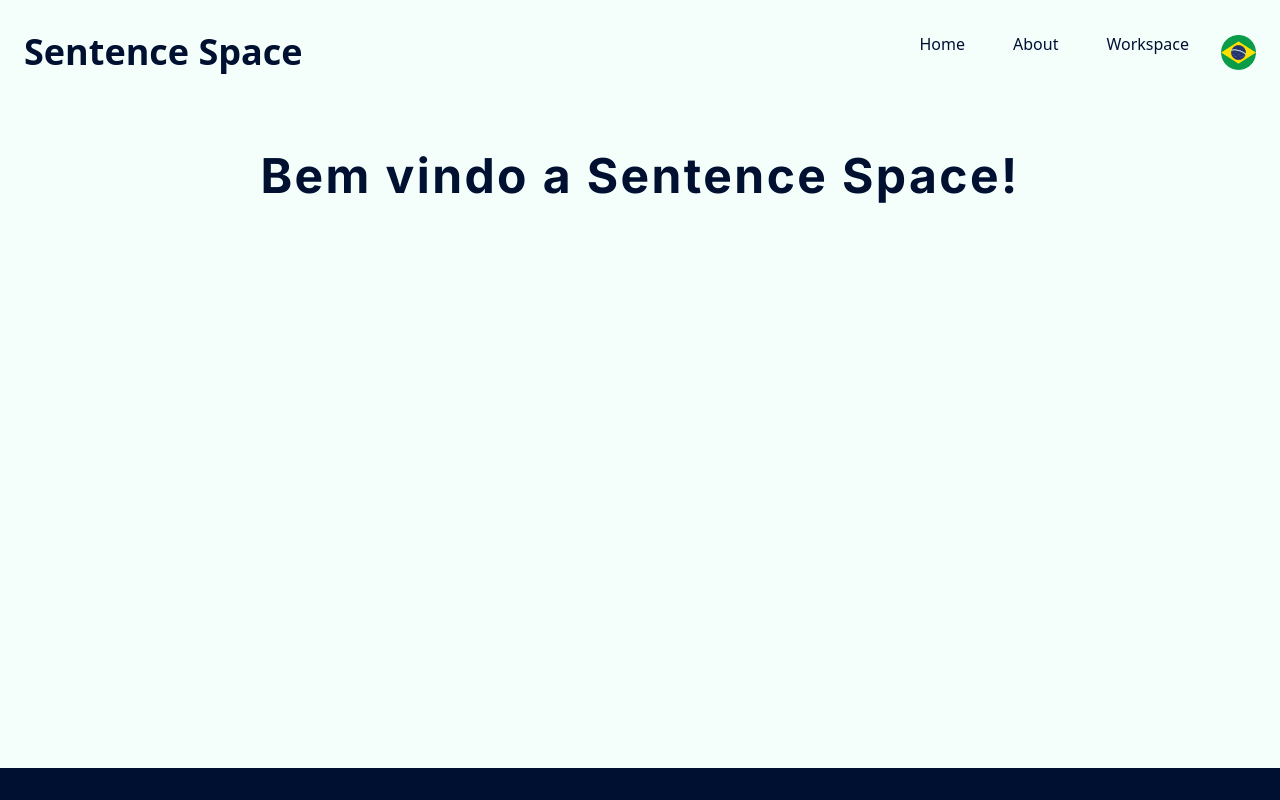
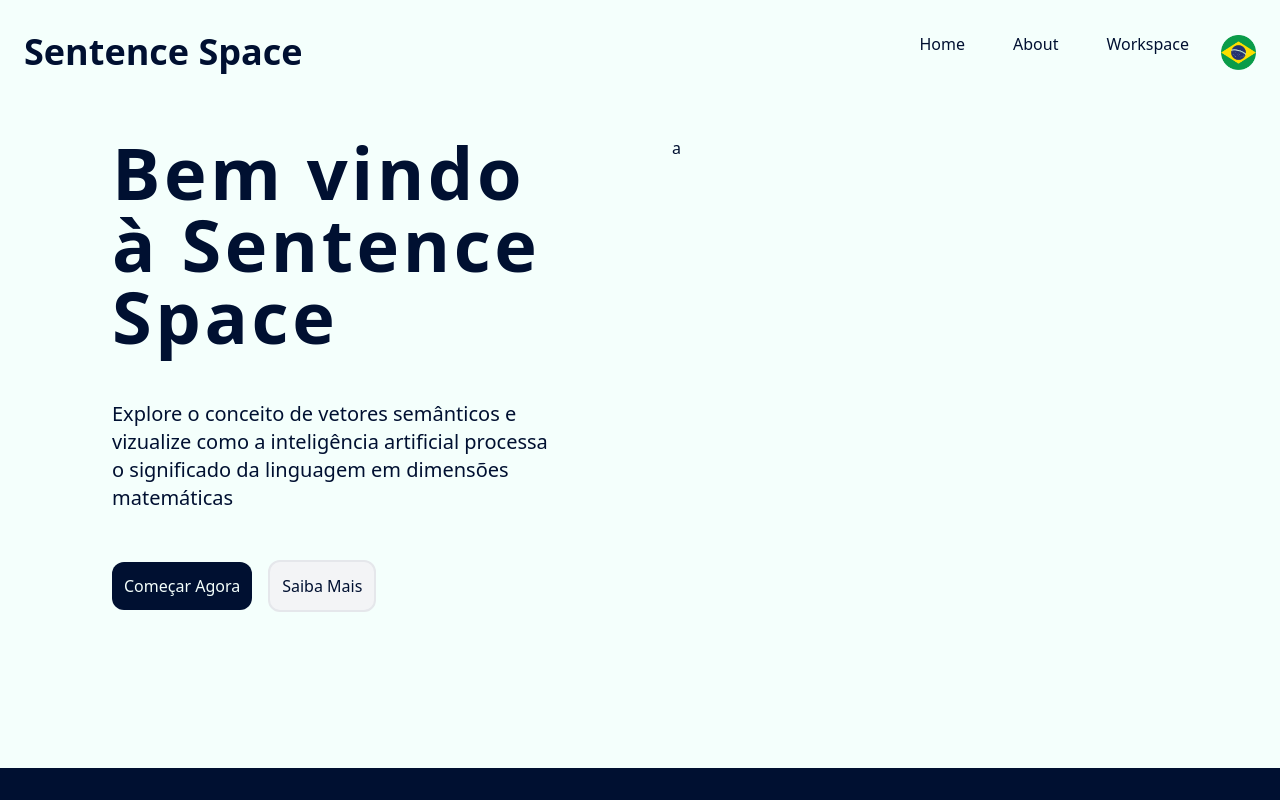
Before and after one commit to LucMazarJR/visual_embedding, a Next.js app in the folder front/: page / in a window 1280 px wide. Built offline with nearby package versions, Linux system fonts and the light colour scheme.

Commit message:
feat: add information area to hero section

```diff
--- a/front/app/page.tsx
+++ b/front/app/page.tsx
@@ -1,7 +1,21 @@
+import Link from "next/link";
+
 export default function Home() {
   return (
-    <div className="flex flex-col items-center">
-      <h1 className="font-bold p-6 mt-6 text-5xl font-inter tracking-wider">Bem vindo a Sentence Space!</h1>
+    <div className="grid grid-cols-2 p-8">
+      <div className="flex flex-col justify-center">
+        <div className="h-full px-20 space-y-12">
+          <h1 className="font-black tracking-wider text-7xl">Bem vindo à Sentence Space</h1>
+          <p className="text-xl">Explore o conceito de vetores semânticos e vizualize como a inteligência artificial processa o significado da linguagem em dimensões matemáticas</p>
+          <div className="space-x-4">
+            <button className="rounded-xl bg-foreground text-background p-3">Começar Agora</button>
+            <button className="rounded-xl bg-gray-100 p-3 border-2 border-gray-200"><Link href={"/about"}>Saiba Mais</Link></button>
+          </div>
+        </div>
+      </div>
+      <div className="px-8">
+        a
+      </div>
     </div>
   );
 }
```
